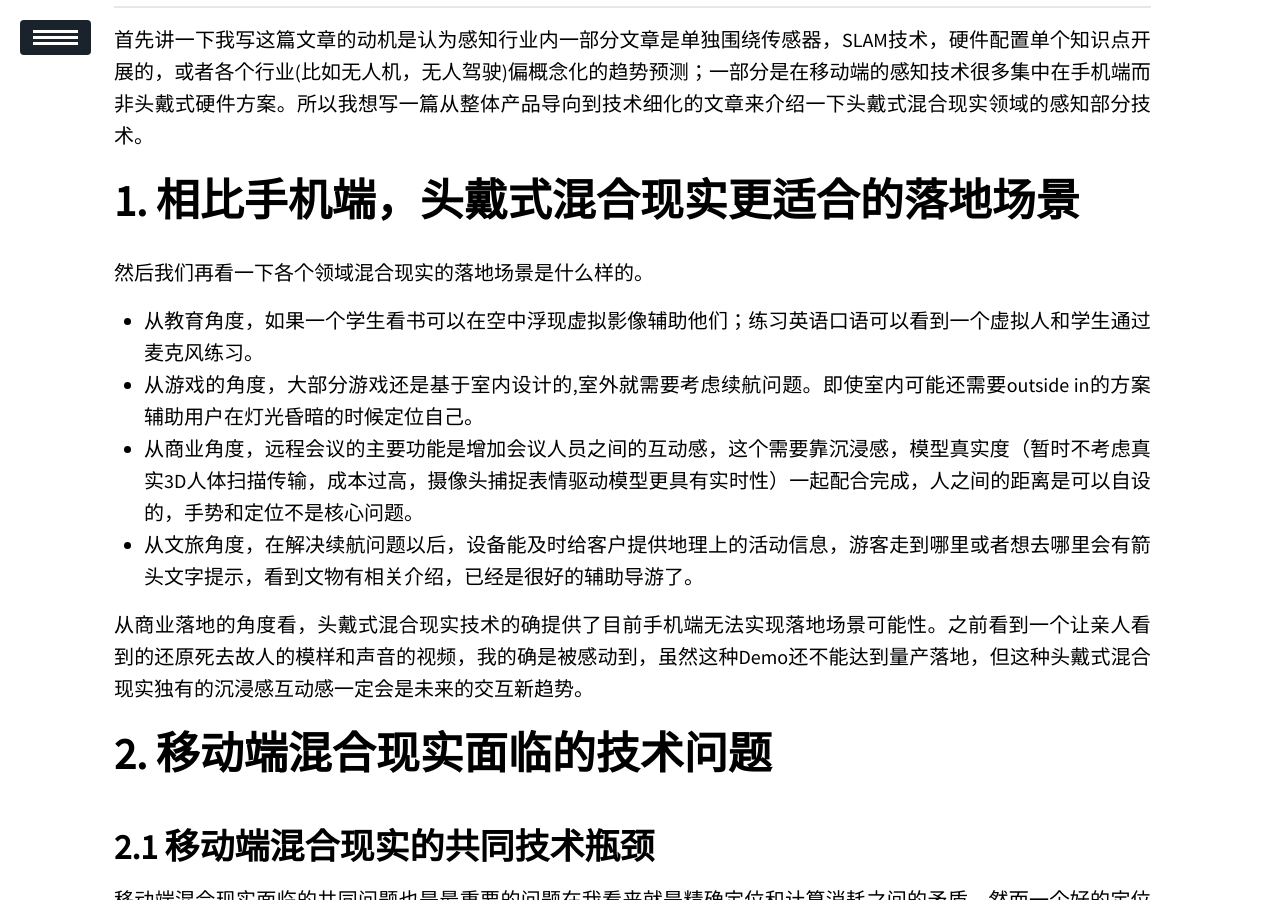
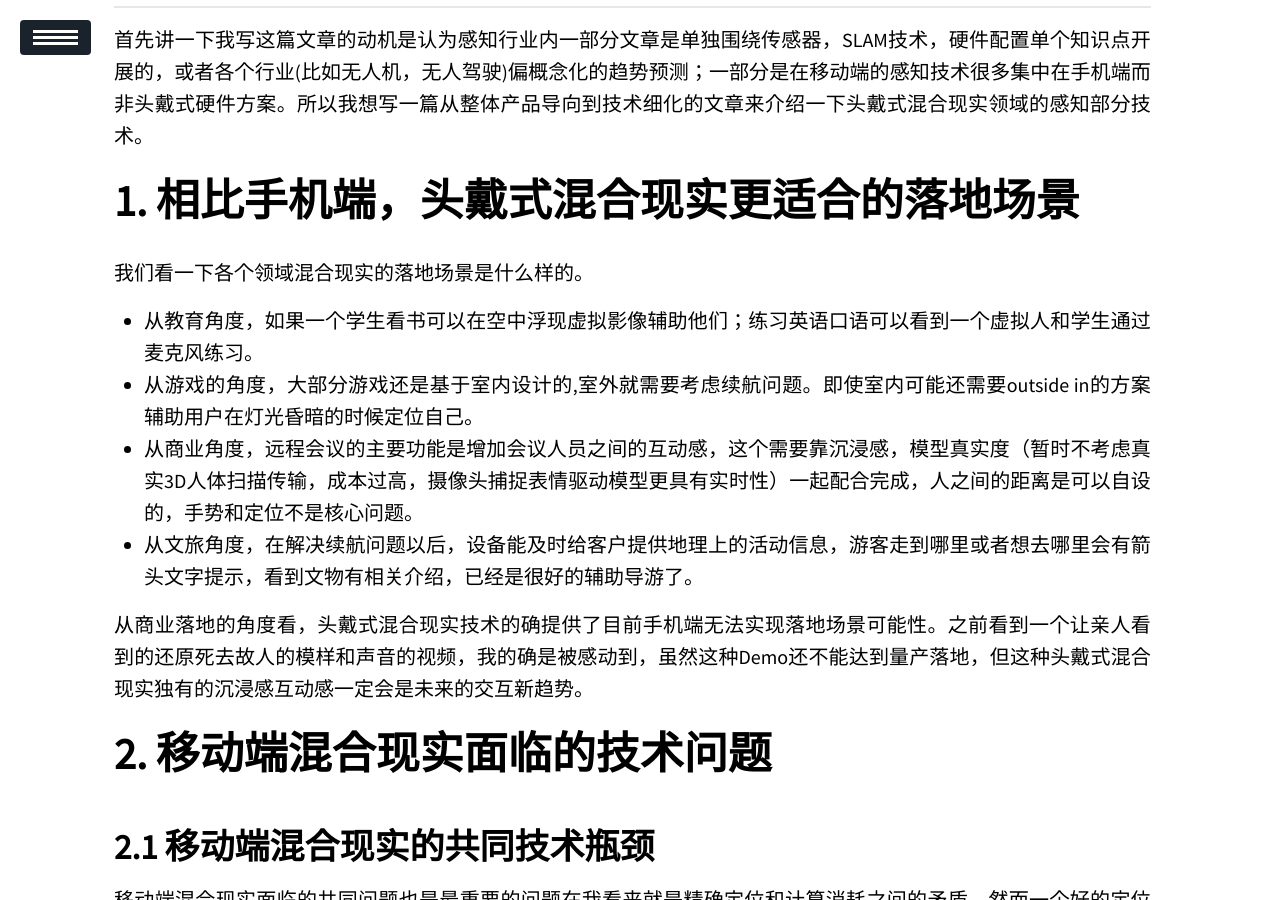
Before and after one commit to Hummmm/hummmm.github.io, a Jekyll site: the page built from _posts/2020-03-01-Mobile-MR/2020-03-01-Mobile-MR.md, in a window 1280 px wide and 900 px high, scrolled down 374 px. Built offline with Jekyll 4.4.1, drawn with Linux system fonts in a browser that asks for light colours; our own code applies the rules of GitHub Pages for plain Markdown files; a script that is not in the unit is left out.

Commit message:
Update 2020-03-01-Mobile-MR.md

```diff
--- a/_posts/2020-03-01-Mobile-MR/2020-03-01-Mobile-MR.md
+++ b/_posts/2020-03-01-Mobile-MR/2020-03-01-Mobile-MR.md
@@ -13,7 +13,7 @@ description: 主要是写一些关于设计头戴式MR产品方面的思考以
 
 
 # 相比手机端，头戴式混合现实更适合的落地场景
-然后我们再看一下各个领域混合现实的落地场景是什么样的。
+我们看一下各个领域混合现实的落地场景是什么样的。
 - 从教育角度，如果一个学生看书可以在空中浮现虚拟影像辅助他们；练习英语口语可以看到一个虚拟人和学生通过麦克风练习。
 - 从游戏的角度，大部分游戏还是基于室内设计的,室外就需要考虑续航问题。即使室内可能还需要outside in的方案辅助用户在灯光昏暗的时候定位自己。
 - 从商业角度，远程会议的主要功能是增加会议人员之间的互动感，这个需要靠沉浸感，模型真实度（暂时不考虑真实3D人体扫描传输，成本过高，摄像头捕捉表情驱动模型更具有实时性）一起配合完成，人之间的距离是可以自设的，手势和定位不是核心问题。
```
